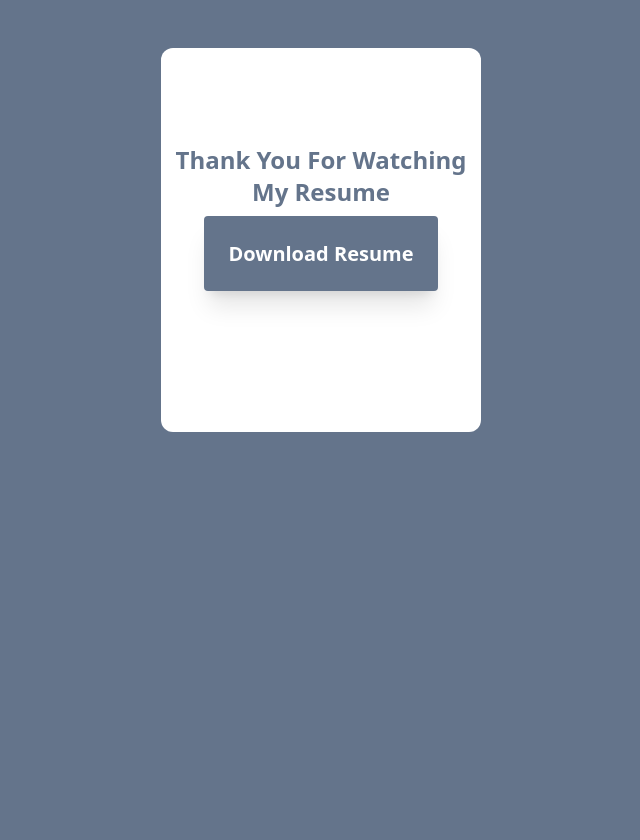
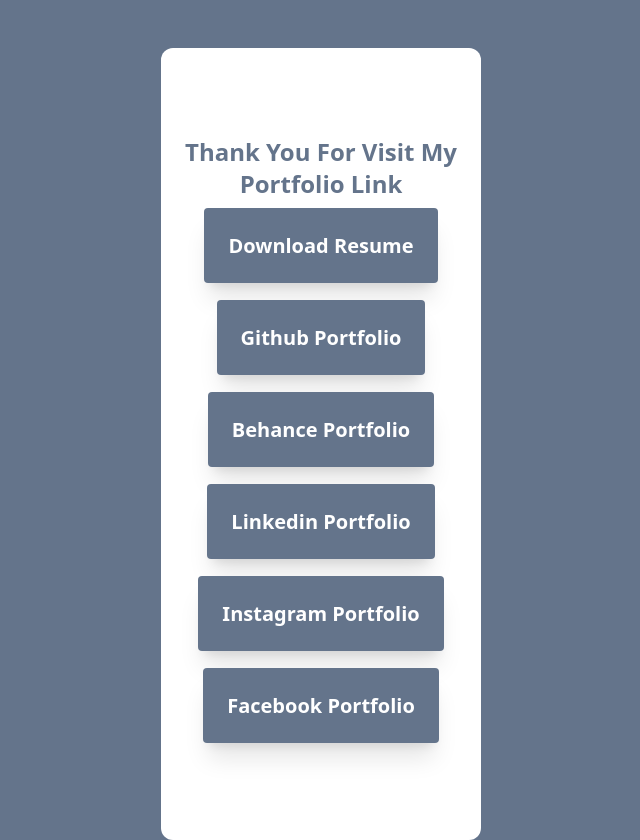
Before and after one commit to mahabubulalom/my-resume, a plain HTML site: page index.html in a window 1280 px wide. Shown: the whole page, without its empty margins (319-959 px from the left). Before the commit the page ends 800 px from the top, so only its background shows below. Drawn offline with nearby package versions, Linux system fonts and the light colour scheme.

Commit message:
others link addad

```diff
--- a/index.html
+++ b/index.html
@@ -20,10 +20,31 @@
 </head>
 <body class="bg-slate-500 ">
     <br><br>
-    <section class="w-80 h-96 bg-white rounded-xl mx-auto my-auto">
-        <div class="p-2 text-center pt-16">
-            <h3 class="text-2xl text-slate-500 font-sans capitalize py-8 font-bold">Thank you for watching my resume</h3>
-            <a href="MD Mahabubul Alom Hira web developer.zip" class="py-6 px-6  bg-slate-500 transition duration-700 ease-in-out font-sans text-white font-bold text-xl shadow-xl rounded hover:bg-blue-600 hover:shadow-2xl">Download Resume</a>
+    <section class="w-80 py-12 bg-white rounded-xl mx-auto my-auto">
+        <div class="">
+            <div class="p-2 text-center">
+                <div>
+                    <h3 class="text-2xl text-slate-500 font-sans capitalize py-8 font-bold">Thank you for visit my portfolio link</h3>
+                </div>
+                <div class="mb-16">
+                    <a href="MD Mahabubul Alom Hira web developer.zip" class="py-6 px-6  bg-slate-500 transition duration-700 ease-in-out font-sans text-white font-bold text-xl shadow-xl rounded hover:bg-blue-600 hover:shadow-2xl">Download Resume</a>
+                </div>
+                <div class="mb-16">
+                    <a href="https://github.com/mahabubulalom" target="-blank" class="py-6 px-6  bg-slate-500 transition duration-700 ease-in-out font-sans text-white font-bold text-xl shadow-xl rounded hover:bg-blue-600 hover:shadow-2xl">Github Portfolio</a>
+                </div>
+                <div class="mb-16">
+                    <a href="www.behance.net/mdmahabubulalom" target="-blank" class="py-6 px-6  bg-slate-500 transition duration-700 ease-in-out font-sans text-white font-bold text-xl shadow-xl rounded hover:bg-blue-600 hover:shadow-2xl">Behance Portfolio</a>
+                </div>
+                <div class="mb-16">
+                    <a href="https://www.linkedin.com/in/md-mahabubul-alom-hira-694000224/" target="-blank" class="py-6 px-6  bg-slate-500 transition duration-700 ease-in-out font-sans text-white font-bold text-xl shadow-xl rounded hover:bg-blue-600 hover:shadow-2xl">Linkedin Portfolio</a>
+                </div>
+                <div class="mb-16">
+                    <a href="https://www.instagram.com/mahabubulalomhira/" target="-blank" class="py-6 px-6  bg-slate-500 transition duration-700 ease-in-out font-sans text-white font-bold text-xl shadow-xl rounded hover:bg-blue-600 hover:shadow-2xl">Instagram Portfolio</a>
+                </div>
+                <div class="mb-16">
+                    <a href="https://web.facebook.com/mdmahabubulalom.hira" target="-blank" class="py-6 px-6  bg-slate-500 transition duration-700 ease-in-out font-sans text-white font-bold text-xl shadow-xl rounded hover:bg-blue-600 hover:shadow-2xl">Facebook Portfolio</a>
+                </div>
+            </div>
         </div>
     </section>
 </body>
```
